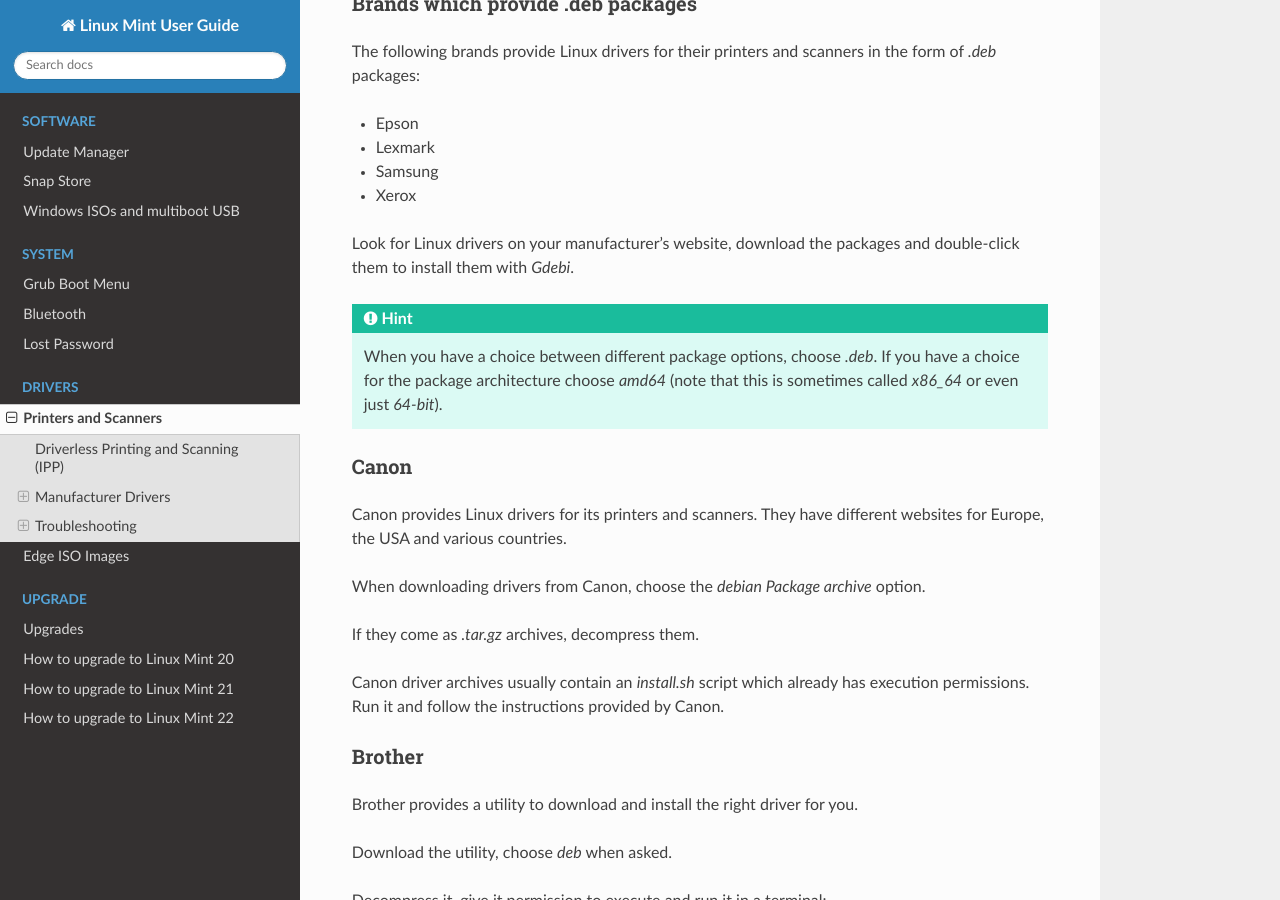
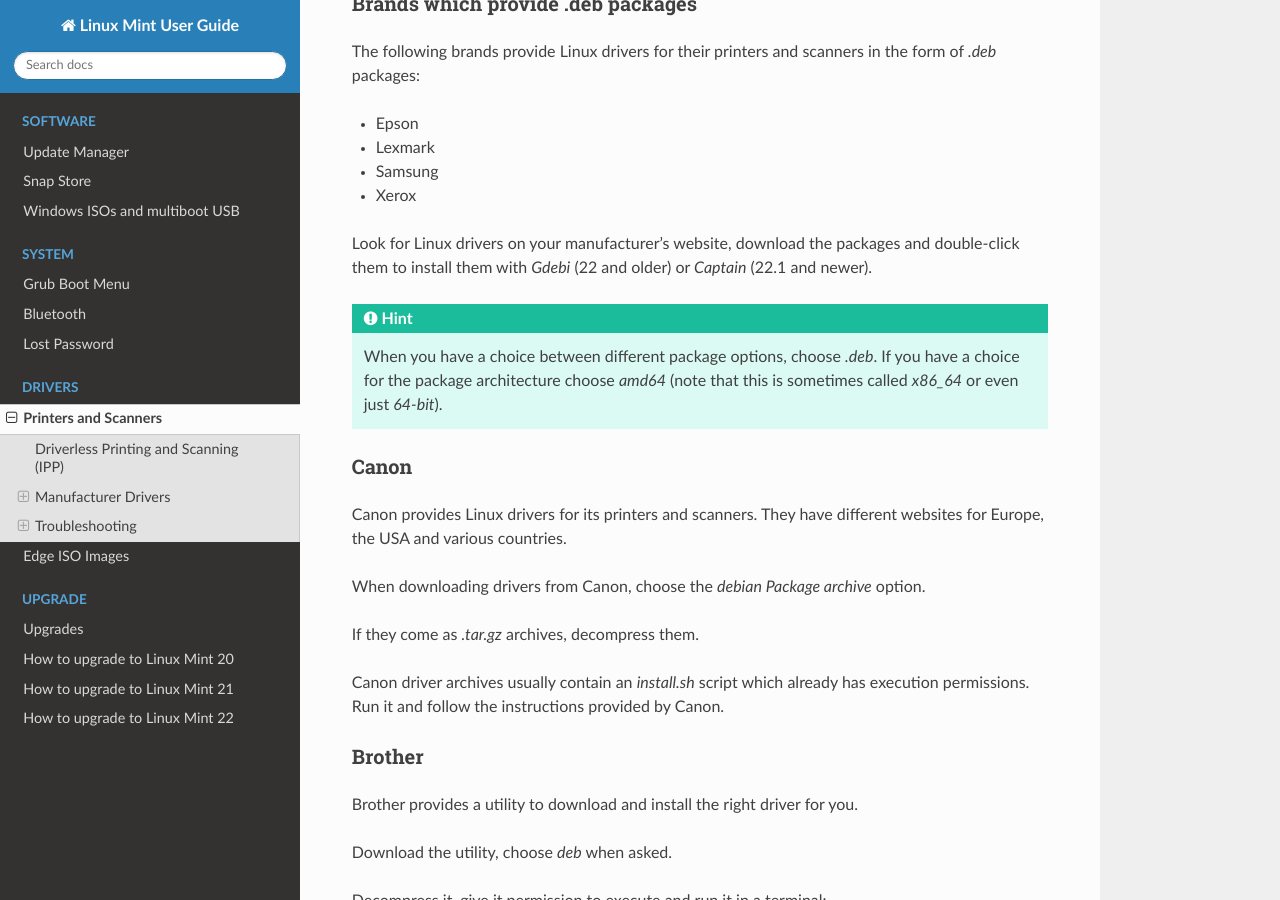
Before and after one commit to linuxmint/doc-user-guide, a Sphinx documentation site: the page built from docs/printers.rst, in a window 1280 px wide and 900 px high, scrolled down 1924 px. Built offline with Sphinx 7.4.7 and the Read the Docs theme 3.1.0, drawn with Linux system fonts in a browser that asks for light colours.

Commit message:
Update printers.rst to include captain
in time for Linux Mint 22.1 "Xia"

```diff
--- a/docs/printers.rst
+++ b/docs/printers.rst
@@ -88,7 +88,7 @@
 - Samsung
 - Xerox
 
-Look for Linux drivers on your manufacturer's website, download the packages and double-click them to install them with `Gdebi`.
+Look for Linux drivers on your manufacturer's website, download the packages and double-click them to install them with `Gdebi` (22 and older) or `Captain` (22.1 and newer).
 
 .. hint::
 
```
